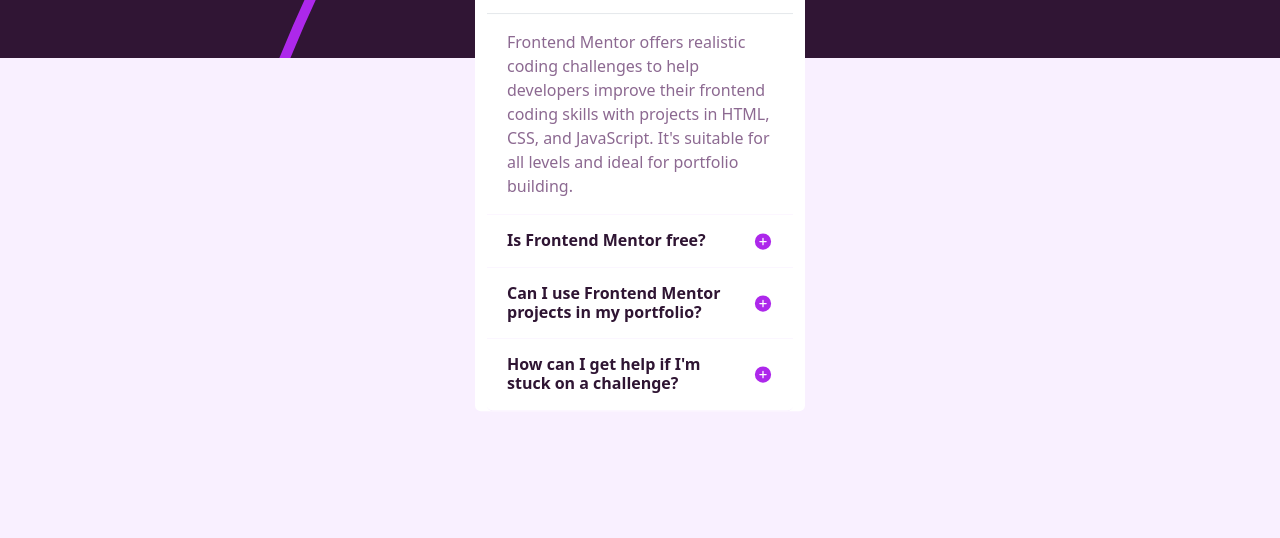
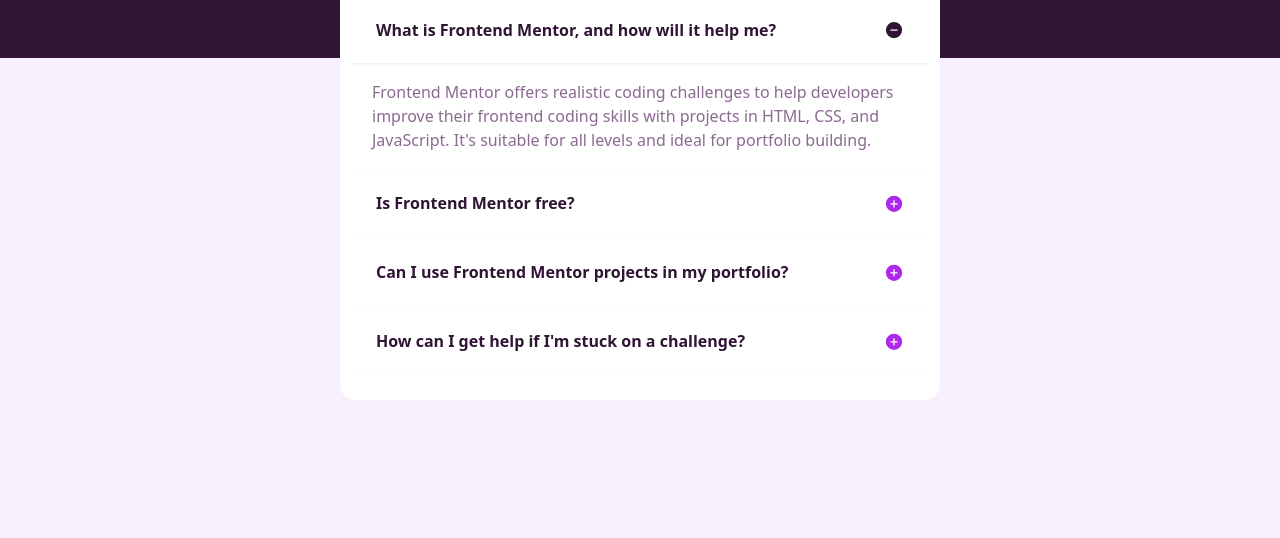
Before and after one commit to StepashkaJu/Faq-accordion-Bootstrap, a plain HTML site: page index.html in a window 1280 px wide. Shown: the part 262-800 px from the top of the page. Drawn offline with Linux system fonts and the light colour scheme.

Commit message:
desktop layout

```diff
--- a/index.html
+++ b/index.html
@@ -17,9 +17,9 @@
   </head>
   <body>
     <main class="content position-absolute top-50 start-50 translate-middle">
-      <div class="container bg-white rounded">
+      <div class="container bg-white rounded-4 py-md-4">
         <div class="header d-flex pt-3">
-          <img class="pe-4 ps-2" src="./assets/images/icon-star.svg" alt="" />
+          <img class="px-4" src="./assets/images/icon-star.svg" alt="" />
           <header class="head">FAQs</header>
         </div>
         <div class="row">
@@ -27,14 +27,14 @@
             <div class="accordion-item">
               <h2 class="accordion-header">
                 <button
-                  class="accordion-button fw-bold"
+                  class="accordion-button fw-bold p-md-4"
                   type="button"
                   data-bs-toggle="collapse"
                   data-bs-target="#collapseOne"
                   aria-expanded="true"
                   aria-controls="collapseOne"
                 >
-                  What is Frontend Mentor,<br />and how will it help me?
+                  What is Frontend Mentor, and how will it help me?
                 </button>
               </h2>
               <div id="collapseOne" class="accordion-collapse collapse show">
@@ -49,7 +49,7 @@
             <div class="accordion-item">
               <h2 class="accordion-header">
                 <button
-                  class="accordion-button collapsed fw-bold"
+                  class="accordion-button collapsed fw-bold p-md-4"
                   type="button"
                   data-bs-toggle="collapse"
                   data-bs-target="#collapseTwo"
@@ -74,7 +74,7 @@
             <div class="accordion-item">
               <h2 class="accordion-header">
                 <button
-                  class="accordion-button collapsed fw-bold"
+                  class="accordion-button collapsed fw-bold p-md-4"
                   type="button"
                   data-bs-toggle="collapse"
                   data-bs-target="#collapseThree"
@@ -99,15 +99,14 @@
             <div class="accordion-item">
               <h2 class="accordion-header">
                 <button
-                  class="accordion-button collapsed fw-bold"
+                  class="accordion-button collapsed fw-bold p-md-4"
                   type="button"
                   data-bs-toggle="collapse"
                   data-bs-target="#collapseFour"
                   aria-expanded="false"
                   aria-controls="collapseFour"
                 >
-                  How can I get help if I'm<br />
-                  stuck on a challenge?
+                  How can I get help if I'm stuck on a challenge?
                 </button>
               </h2>
               <div
--- a/scss/_vars.scss
+++ b/scss/_vars.scss
@@ -10,3 +10,11 @@ $baseFont: "WorkSans";
 
 //Font sizes
 $headerFontSize: 2.6rem;
+$display-font-sizes: (
+  1: 5rem,
+  2: 4.5rem,
+  3: 4rem,
+  4: 3.5rem,
+  5: 3rem,
+  6: 2.5rem,
+);
--- a/scss/style.scss
+++ b/scss/style.scss
@@ -63,5 +63,27 @@ body::before {
   color: $grayishPurple;
 }
 
-@media (min-width: 376px) {
+@media (min-width: 768px) {
+  html {
+    font-size: 16px;
+  }
+  body::before {
+    content: " ";
+    position: absolute;
+    background-image: url("../assets/images/background-pattern-desktop.svg");
+    background-size: cover;
+    background-position: center;
+    top: 0;
+    left: 0;
+    right: 0;
+    height: 100%;
+    max-height: 320px;
+    z-index: -1;
+  }
+  .container {
+    width: 600px;
+  }
+  .head {
+    font-size: 1.3 * $headerFontSize;
+  }
 }
```
Also changed, not shown: css/style.css, css/style.min.css, 2 other files.
